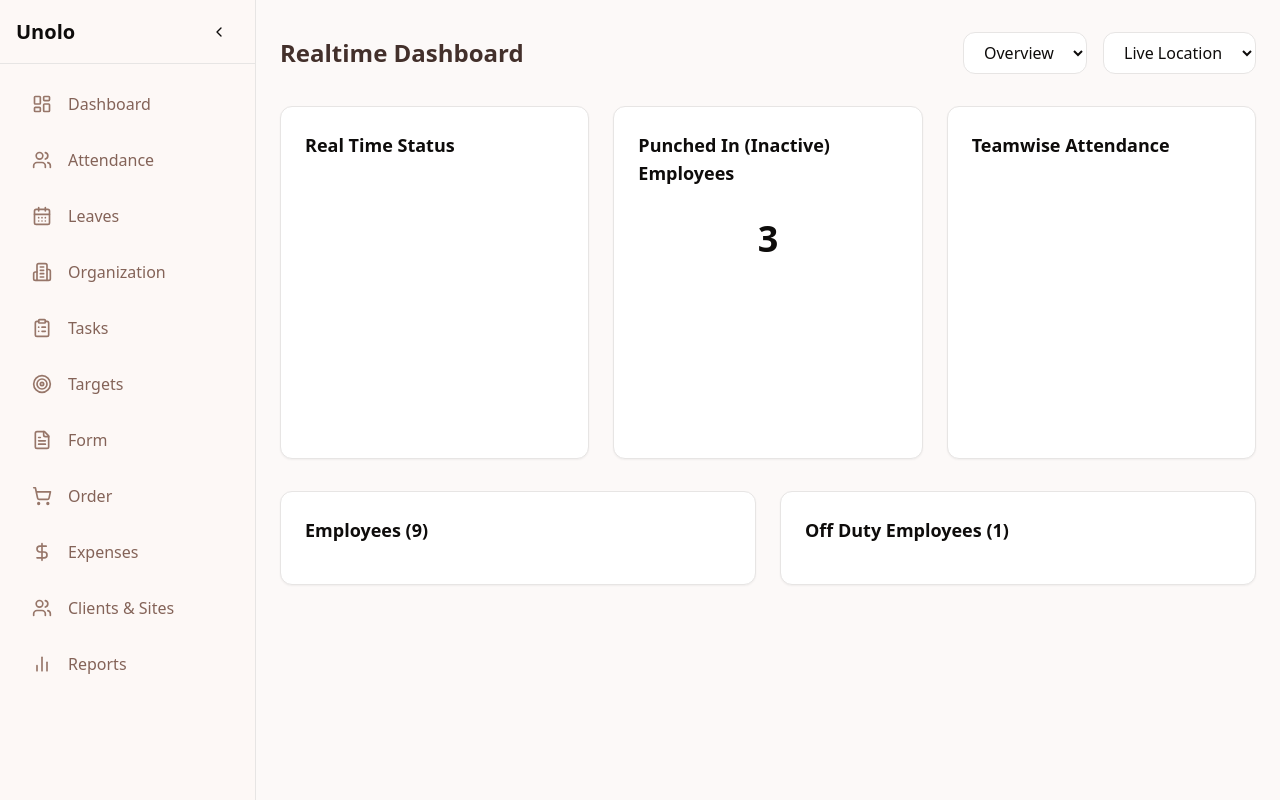
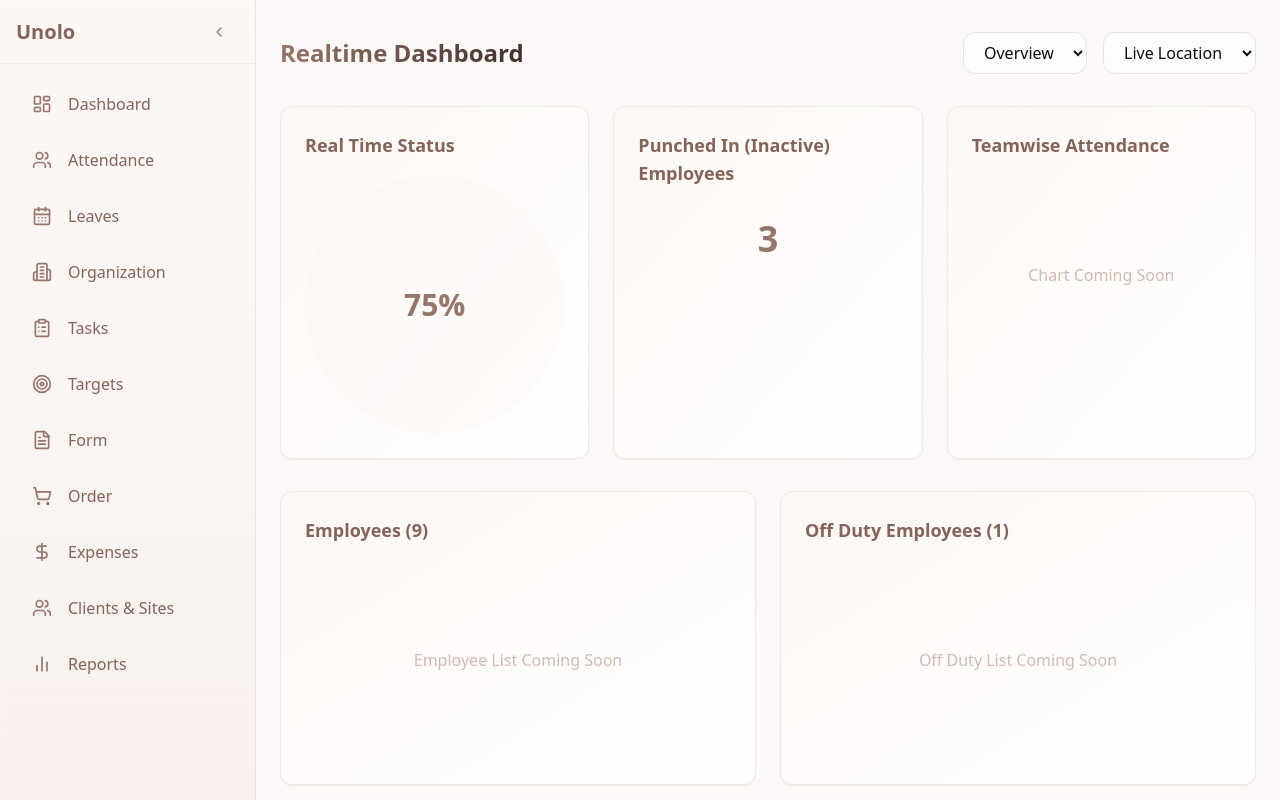
Before and after one commit to rajputdivyanshu81/unolo, a React (Vite) app: page / in a window 1280 px wide. Built offline with nearby package versions, Linux system fonts and the light colour scheme.

Commit message:
Add colors to the application
The application lacked color; this commit addresses that.

```diff
--- a/src/components/Sidebar.tsx
+++ b/src/components/Sidebar.tsx
@@ -38,19 +38,19 @@ export const Sidebar = ({ open, onToggle }: SidebarProps) => {
   return (
     <aside
       className={cn(
-        "fixed top-0 left-0 h-screen bg-brown-50 border-r transition-all duration-300 ease-in-out z-30",
+        "fixed top-0 left-0 h-screen bg-gradient-to-b from-brown-50 to-brown-100/50 border-r transition-all duration-300 ease-in-out z-30 backdrop-blur-sm",
         open ? "w-64" : "w-20"
       )}
     >
-      <div className="flex items-center justify-between h-16 px-4 border-b">
-        <span className={cn("font-semibold text-xl", !open && "hidden")}>
+      <div className="flex items-center justify-between h-16 px-4 border-b border-brown-200/50">
+        <span className={cn("font-semibold text-xl text-brown-800", !open && "hidden")}>
           Unolo
         </span>
         <Button
           variant="ghost"
           size="icon"
           onClick={onToggle}
-          className="hover:bg-brown-100"
+          className="hover:bg-brown-200/50 text-brown-700"
         >
           <ChevronLeft
             className={cn(
@@ -66,12 +66,12 @@ export const Sidebar = ({ open, onToggle }: SidebarProps) => {
             <li key={item.label}>
               <a
                 href={item.href}
-                className="flex items-center space-x-4 px-4 py-3 rounded-lg hover:bg-brown-100 transition-colors"
+                className="flex items-center space-x-4 px-4 py-3 rounded-lg hover:bg-brown-200/50 transition-colors group"
               >
-                <item.icon className="h-5 w-5 text-brown-700" />
+                <item.icon className="h-5 w-5 text-brown-700 group-hover:text-brown-900" />
                 <span
                   className={cn(
-                    "text-brown-800 font-medium",
+                    "text-brown-800 font-medium group-hover:text-brown-900",
                     !open && "hidden"
                   )}
                 >
--- a/src/pages/Index.tsx
+++ b/src/pages/Index.tsx
@@ -8,51 +8,57 @@ const Index = () => {
     <DashboardLayout>
       <div className="space-y-8 animate-fade-in">
         <div className="flex justify-between items-center">
-          <h1 className="text-2xl font-semibold text-brown-900">
+          <h1 className="text-2xl font-semibold text-brown-900 bg-gradient-to-r from-brown-700 to-brown-900 bg-clip-text text-transparent">
             Realtime Dashboard
           </h1>
           <div className="flex space-x-4">
-            <select className="px-4 py-2 rounded-lg border bg-white">
+            <select className="px-4 py-2 rounded-lg border bg-white/50 backdrop-blur-sm hover:bg-white/80 transition-colors">
               <option>Overview</option>
             </select>
-            <select className="px-4 py-2 rounded-lg border bg-white">
+            <select className="px-4 py-2 rounded-lg border bg-white/50 backdrop-blur-sm hover:bg-white/80 transition-colors">
               <option>Live Location</option>
             </select>
           </div>
         </div>
 
         <div className="grid grid-cols-1 md:grid-cols-2 lg:grid-cols-3 gap-6">
-          <Card className="p-6">
-            <h3 className="text-lg font-semibold mb-4">Real Time Status</h3>
-            <div className="relative aspect-square">
-              {/* We'll add the circular progress here */}
+          <Card className="p-6 bg-gradient-to-br from-brown-50 to-white border-brown-100 hover:shadow-lg transition-all">
+            <h3 className="text-lg font-semibold mb-4 text-brown-800">Real Time Status</h3>
+            <div className="relative aspect-square bg-brown-50/50 rounded-full flex items-center justify-center">
+              <div className="text-3xl font-bold text-brown-700">75%</div>
             </div>
           </Card>
 
-          <Card className="p-6">
-            <h3 className="text-lg font-semibold mb-4">
+          <Card className="p-6 bg-gradient-to-br from-brown-50 to-white border-brown-100 hover:shadow-lg transition-all">
+            <h3 className="text-lg font-semibold mb-4 text-brown-800">
               Punched In (Inactive) Employees
             </h3>
-            <div className="text-4xl font-bold text-center mt-8">3</div>
+            <div className="text-4xl font-bold text-center mt-8 text-brown-700">3</div>
           </Card>
 
-          <Card className="p-6">
-            <h3 className="text-lg font-semibold mb-4">Teamwise Attendance</h3>
-            {/* Team attendance content */}
+          <Card className="p-6 bg-gradient-to-br from-brown-50 to-white border-brown-100 hover:shadow-lg transition-all">
+            <h3 className="text-lg font-semibold mb-4 text-brown-800">Teamwise Attendance</h3>
+            <div className="h-[200px] flex items-center justify-center text-brown-400">
+              Chart Coming Soon
+            </div>
           </Card>
         </div>
 
         <div className="grid grid-cols-1 lg:grid-cols-2 gap-6">
-          <Card className="p-6">
-            <h3 className="text-lg font-semibold mb-4">Employees (9)</h3>
-            {/* Employees table */}
+          <Card className="p-6 bg-gradient-to-br from-brown-50 to-white border-brown-100 hover:shadow-lg transition-all">
+            <h3 className="text-lg font-semibold mb-4 text-brown-800">Employees (9)</h3>
+            <div className="h-[200px] flex items-center justify-center text-brown-400">
+              Employee List Coming Soon
+            </div>
           </Card>
 
-          <Card className="p-6">
-            <h3 className="text-lg font-semibold mb-4">
+          <Card className="p-6 bg-gradient-to-br from-brown-50 to-white border-brown-100 hover:shadow-lg transition-all">
+            <h3 className="text-lg font-semibold mb-4 text-brown-800">
               Off Duty Employees (1)
             </h3>
-            {/* Off duty employees table */}
+            <div className="h-[200px] flex items-center justify-center text-brown-400">
+              Off Duty List Coming Soon
+            </div>
           </Card>
         </div>
       </div>
```
